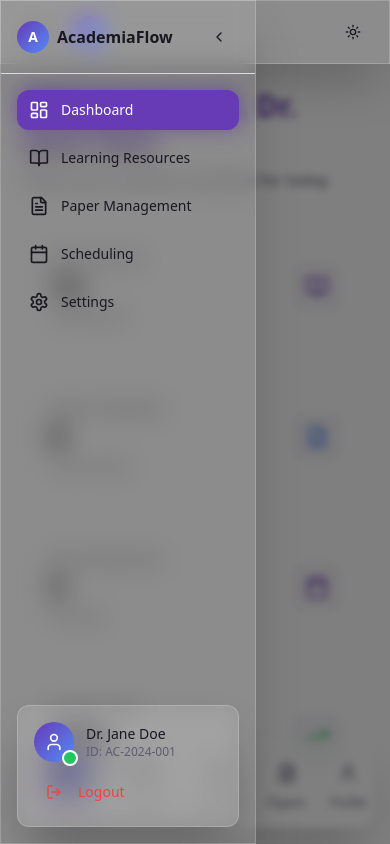
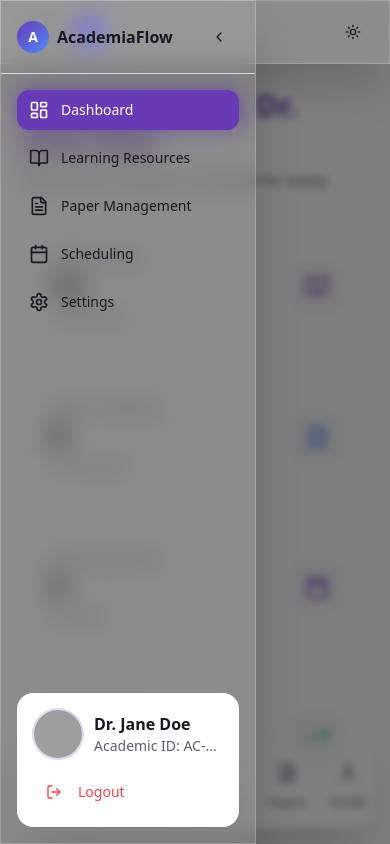
Before and after one commit to Axiomwriters/acadia-flow-studio, a React (Vite) app: page /dashboard in a window 390 px wide. Both pictures are taken after a click on the button 37 px from the left and 32 px from the top of the page. Shown: the top 844 px of the page. Built offline with nearby package versions, Linux system fonts and the light colour scheme; grey boxes are pictures that could not be loaded.

Commit message:
Move user profile to sidebar for mobile

```diff
--- a/src/components/dashboard/UserProfile.tsx
+++ b/src/components/dashboard/UserProfile.tsx
@@ -3,35 +3,45 @@ import { Avatar, AvatarFallback, AvatarImage } from "@/components/ui/avatar"
 import { Card } from "@/components/ui/card"
 import { Button } from "@/components/ui/button"
 import { Badge } from "@/components/ui/badge"
-import { Settings, Mail, Phone } from "lucide-react"
+import { Settings, Mail, Phone, LogOut } from "lucide-react"
 
-export function UserProfile() {
+interface UserProfileProps {
+  compact?: boolean
+  onLogout?: () => void
+}
+
+export function UserProfile({ compact = false, onLogout }: UserProfileProps) {
   return (
     <motion.div
       initial={{ x: -20, opacity: 0 }}
       animate={{ x: 0, opacity: 1 }}
       transition={{ delay: 0.2 }}
     >
-      <Card className="glass-card p-6 hover-glow">
-        <div className="flex items-center gap-4 mb-4">
-          <Avatar className="h-16 w-16 ring-2 ring-primary/20">
+      <Card className={`glass-card ${compact ? 'p-4' : 'p-6'} hover-glow`}>
+        <div className={`flex items-center gap-${compact ? '3' : '4'} mb-4`}>
+          <Avatar className={`${compact ? 'h-12 w-12' : 'h-16 w-16'} ring-2 ring-primary/20`}>
             <AvatarImage src="/placeholder-avatar.jpg" />
             <AvatarFallback className="gradient-primary text-white text-lg font-semibold">
               JD
             </AvatarFallback>
           </Avatar>
-          <div className="flex-1">
-            <h3 className="text-lg font-semibold">Dr. Jane Doe</h3>
-            <p className="text-sm text-muted-foreground">Academic ID: AC-2024-001</p>
+          <div className="flex-1 min-w-0">
+            <h3 className={`${compact ? 'text-base' : 'text-lg'} font-semibold truncate`}>Dr. Jane Doe</h3>
+            <p className="text-sm text-muted-foreground truncate">Academic ID: AC-2024-001</p>
+            {!compact && (
               <Badge variant="secondary" className="mt-1">
                 PhD Student
               </Badge>
+            )}
           </div>
+          {!compact && (
             <Button variant="ghost" size="icon" className="hover-glow">
               <Settings className="h-4 w-4" />
             </Button>
+          )}
         </div>
 
+        {!compact && (
           <div className="space-y-3">
             <div className="flex items-center gap-2 text-sm">
               <Mail className="h-4 w-4 text-muted-foreground" />
@@ -42,7 +52,9 @@ export function UserProfile() {
               <span>+1 (555) 123-4567</span>
             </div>
           </div>
+        )}
 
+        {!compact && (
           <div className="mt-4 pt-4 border-t">
             <div className="flex justify-between text-sm">
               <span className="text-muted-foreground">Progress</span>
@@ -57,6 +69,21 @@ export function UserProfile() {
               />
             </div>
           </div>
+        )}
+
+        {onLogout && (
+          <div className={`${compact ? 'mt-3' : 'mt-4'} ${!compact && 'pt-4 border-t'}`}>
+            <Button
+              variant="ghost"
+              size="sm"
+              onClick={onLogout}
+              className="w-full justify-start text-destructive hover:bg-destructive/10 hover:text-destructive"
+            >
+              <LogOut className="h-4 w-4 mr-2" />
+              Logout
+            </Button>
+          </div>
+        )}
       </Card>
     </motion.div>
   )
--- a/src/components/layout/AppSidebar.tsx
+++ b/src/components/layout/AppSidebar.tsx
@@ -14,6 +14,7 @@ import {
 import { Button } from "@/components/ui/button"
 import { cn } from "@/lib/utils"
 import { motion, AnimatePresence } from "framer-motion"
+import { UserProfile } from "@/components/dashboard/UserProfile"
 
 interface AppSidebarProps {
   isOpen: boolean
@@ -111,35 +112,7 @@ export function AppSidebar({ isOpen, onClose }: AppSidebarProps) {
 
               {/* User Profile Card */}
               <div className="p-4 mt-auto">
-                <motion.div
-                  initial={{ y: 20, opacity: 0 }}
-                  animate={{ y: 0, opacity: 1 }}
-                  transition={{ delay: 0.4 }}
-                  className="glass-card p-4 rounded-xl border"
-                >
-                  <div className="flex items-center gap-3 mb-3">
-                    <div className="relative">
-                      <div className="w-10 h-10 rounded-full gradient-primary flex items-center justify-center">
-                        <User className="h-5 w-5 text-white" />
-                      </div>
-                      <div className="absolute -bottom-1 -right-1 w-4 h-4 bg-green-500 rounded-full border-2 border-background" />
-                    </div>
-                    <div className="flex-1 min-w-0">
-                      <p className="text-sm font-medium truncate">Dr. Jane Doe</p>
-                      <p className="text-xs text-muted-foreground truncate">ID: AC-2024-001</p>
-                    </div>
-                  </div>
-
-                  <Button
-                    variant="ghost"
-                    size="sm"
-                    onClick={handleLogout}
-                    className="w-full justify-start text-destructive hover:bg-destructive/10 hover:text-destructive"
-                  >
-                    <LogOut className="h-4 w-4 mr-2" />
-                    Logout
-                  </Button>
-                </motion.div>
+                <UserProfile compact onLogout={handleLogout} />
               </div>
             </div>
           </motion.aside>
--- a/src/pages/Dashboard.tsx
+++ b/src/pages/Dashboard.tsx
@@ -27,8 +27,8 @@ export default function Dashboard() {
 
       {/* Main Content Grid */}
       <div className="grid grid-cols-1 lg:grid-cols-3 gap-8">
-        {/* Left Column - Profile */}
-        <div className="lg:col-span-1">
+        {/* Left Column - Profile (Desktop only) */}
+        <div className="hidden lg:block lg:col-span-1">
           <UserProfile />
         </div>
 
```
Lines whose indentation alone changed are shown as unchanged.
